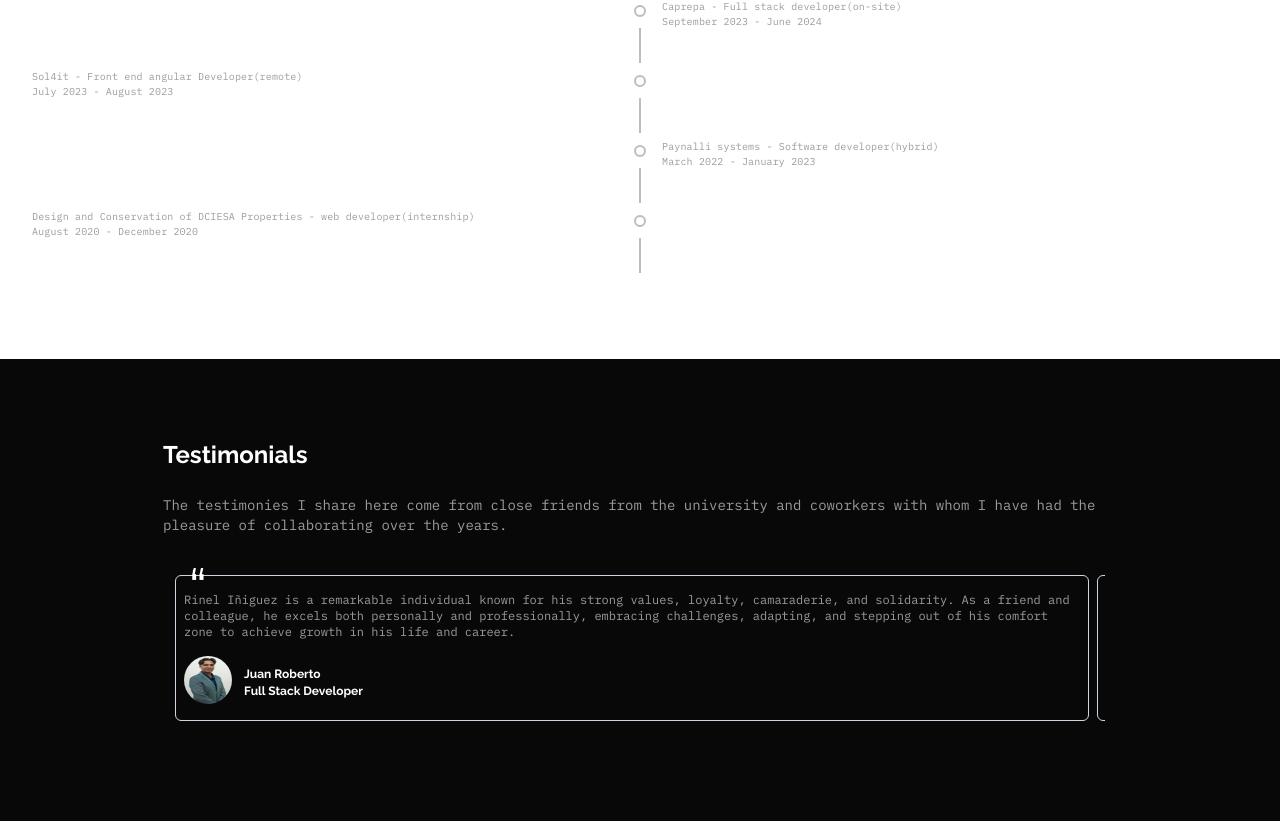
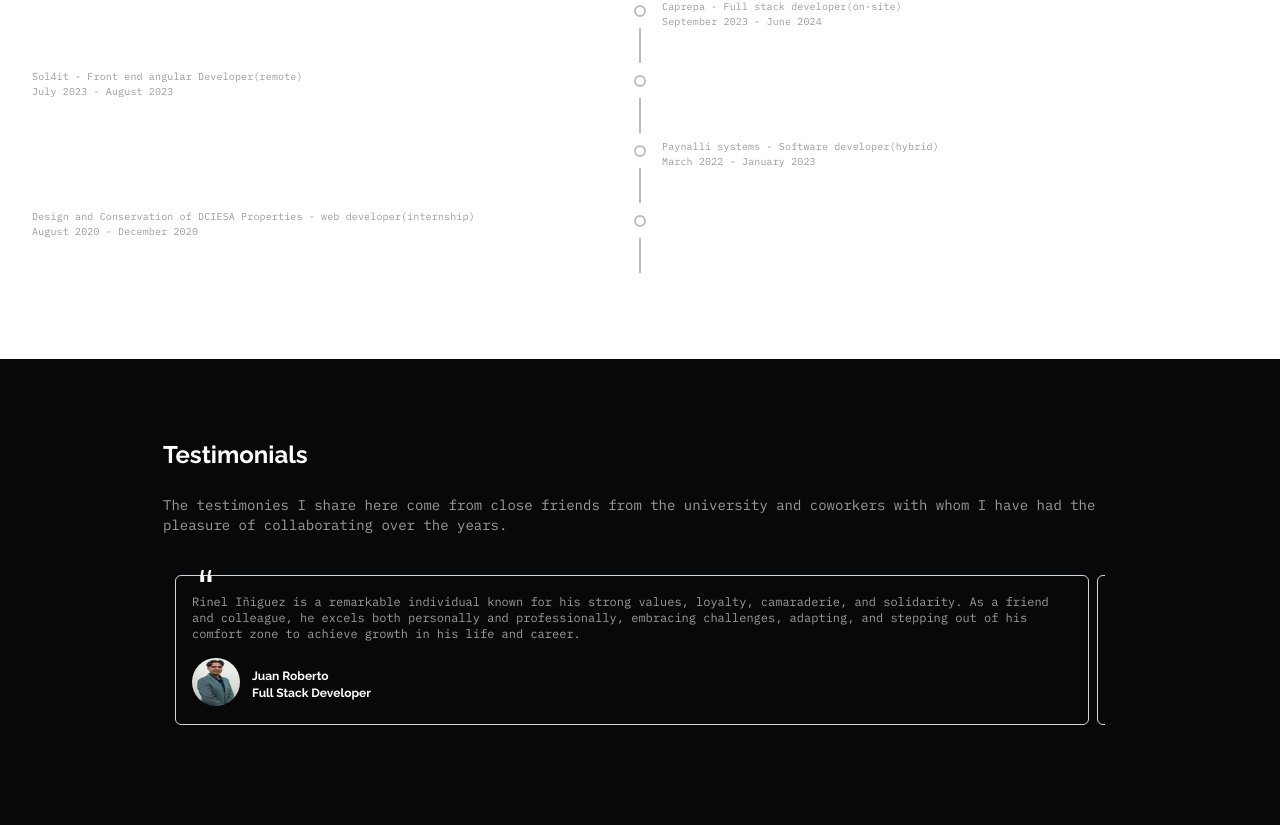
Before and after one commit to rineliniguezsosa/Portafolio, a React (Vite) app: page / in a window 1280 px wide. Shown: the part 1061-1886 px from the top of the page. Built offline with nearby package versions, Linux system fonts and the light colour scheme.

Commit message:
[FEAT] Cambiando el padding por un padding en x de 2 rem el el elemento card

```diff
--- a/src/components/Card/TestimonialCard.tsx
+++ b/src/components/Card/TestimonialCard.tsx
@@ -6,7 +6,7 @@ export const TestimonialCard = ({id,name,description,img,position}:TestimonialCa
   return (
     <Card
        key={id}
-       sx={{backgroundColor:'#080808',display:'flex',flexDirection:'column',alignItems:'stretch',padding:1}}
+       sx={{backgroundColor:'#080808',display:'flex',flexDirection:'column',alignItems:'stretch',paddingX:2}}
        orientation="horizontal"
        size="sm"
        variant="outlined"
```
